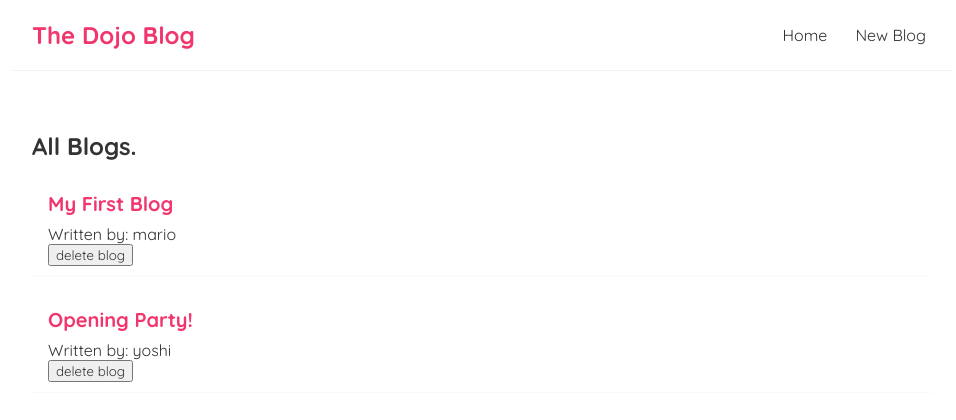
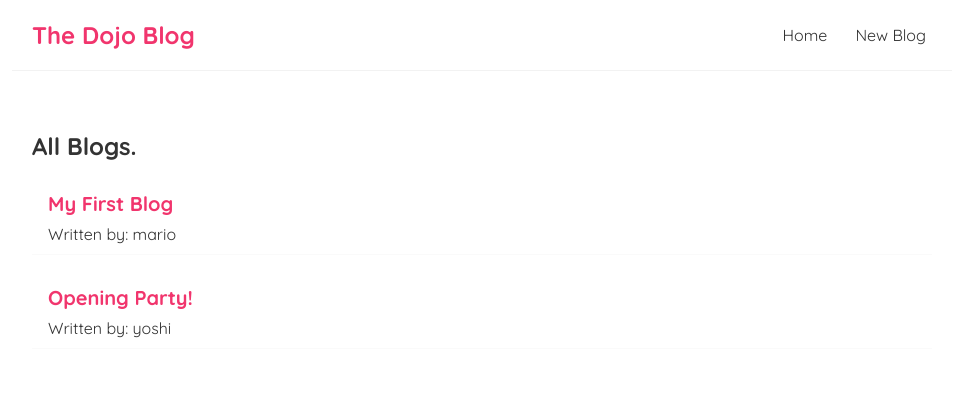
Before and after one commit to moussa32/dojo-blog, a React (Create React App) app: page / in a window 1280 px wide. Shown: the top 420 px of the page, without its empty margins (158-1114 px from the left). Built offline with nearby package versions, Linux system fonts and the light colour scheme; data requests are answered from the project's data file.

Commit message:
Remove delete blog button

```diff
--- a/src/BlogList.js
+++ b/src/BlogList.js
@@ -1,4 +1,4 @@
-const BlogList = ({ blogs, title, handleDelete }) => {
+const BlogList = ({ blogs, title }) => {
     return (
         <div className="blog-list">
             <h2>{ title }</h2>
@@ -6,7 +6,6 @@
                 <article className="blog-preview" key={blog.id}>
                     <h2>{ blog.title }</h2>
                     <p>Written by: { blog.author }</p>
-                    <button onClick={() => handleDelete(blog.id)}>delete blog</button>
                 </article>
             ))}
         </div>
--- a/src/Home.js
+++ b/src/Home.js
@@ -21,7 +21,7 @@
 
     return (
         <div className="home">
-            <BlogList blogs={blogs} title = "All Blogs." handleDelete={handleDelete}/>
+            <BlogList blogs={blogs} title = "All Blogs."/>
         </div>
     );
 }
```
